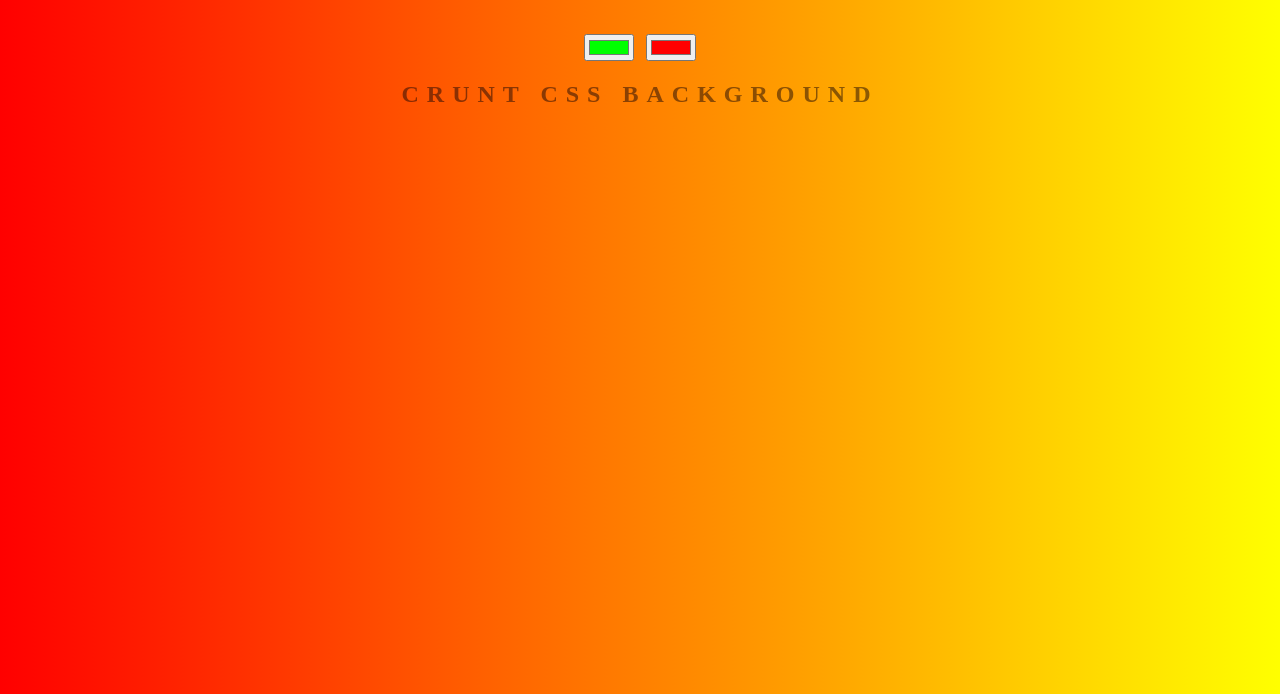
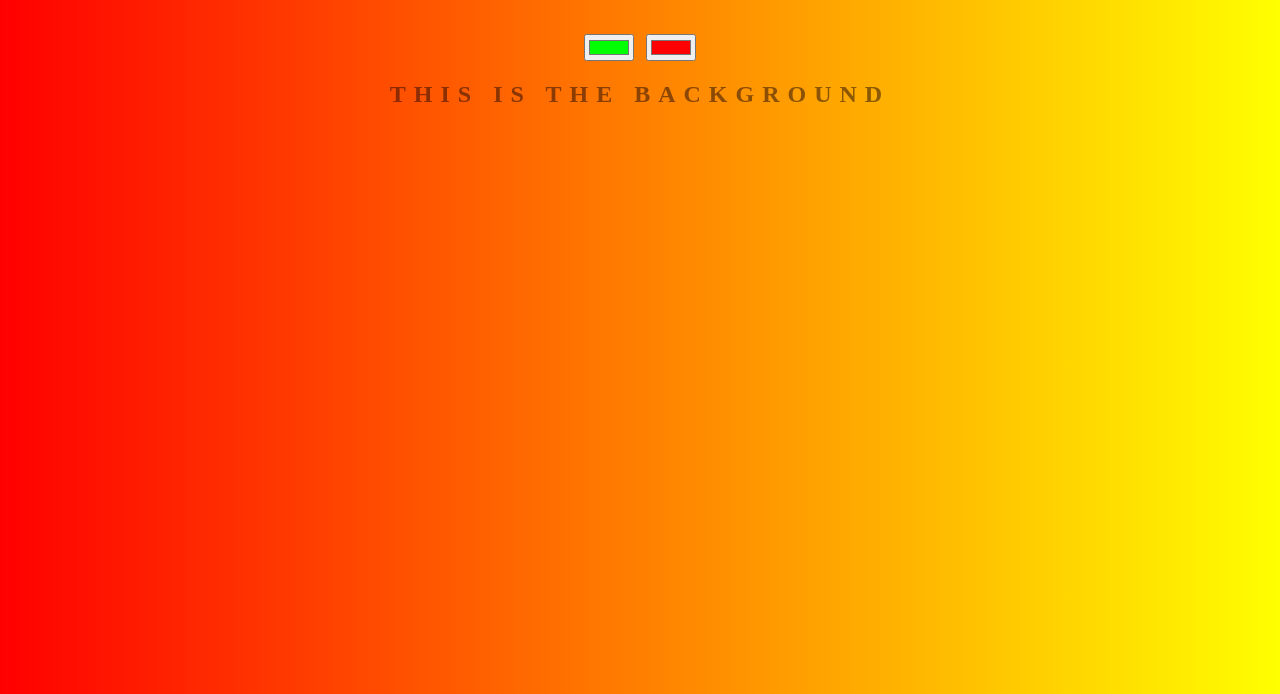
Before and after one commit to MahmoudRaafat119/background-generator-, a plain HTML site: page index.html in a window 1280 px wide. Shown: the part 106-800 px from the top of the page. Drawn offline with Linux system fonts and the light colour scheme.

Commit message:
change text

```diff
--- a/index.html
+++ b/index.html
@@ -8,7 +8,7 @@
   <h1>COOL generator</h1>
   <input class="color1" type="color" name="color1" value="#00ff00">
   <input class="color2" type="color" name="color2" value="#ff0000">
-  <h2>crunt css background</h2>
+  <h2>this is the background</h2>
   <h3></h3>
   <script type="text/javascript" src="script.js"></script>
 </body>
```
